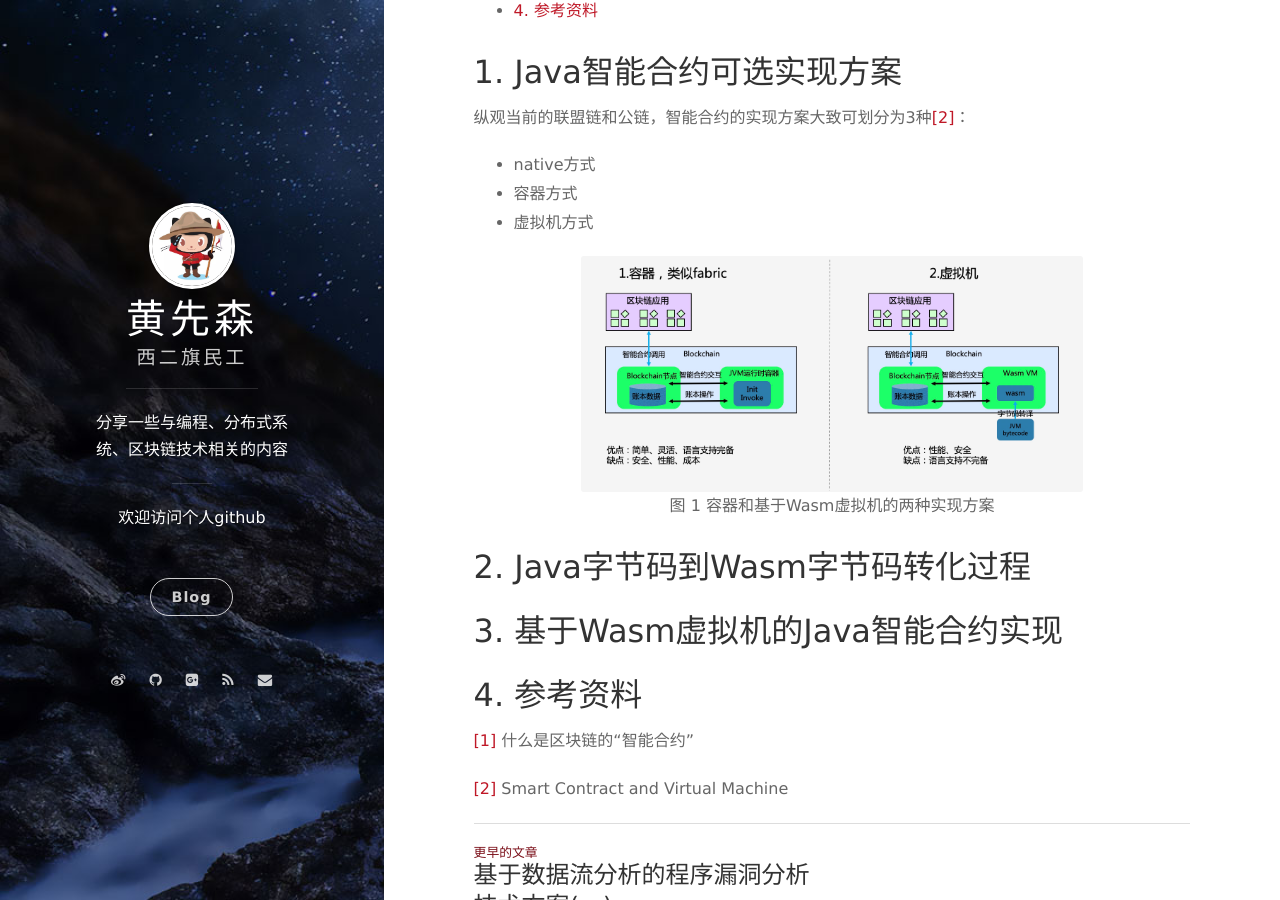
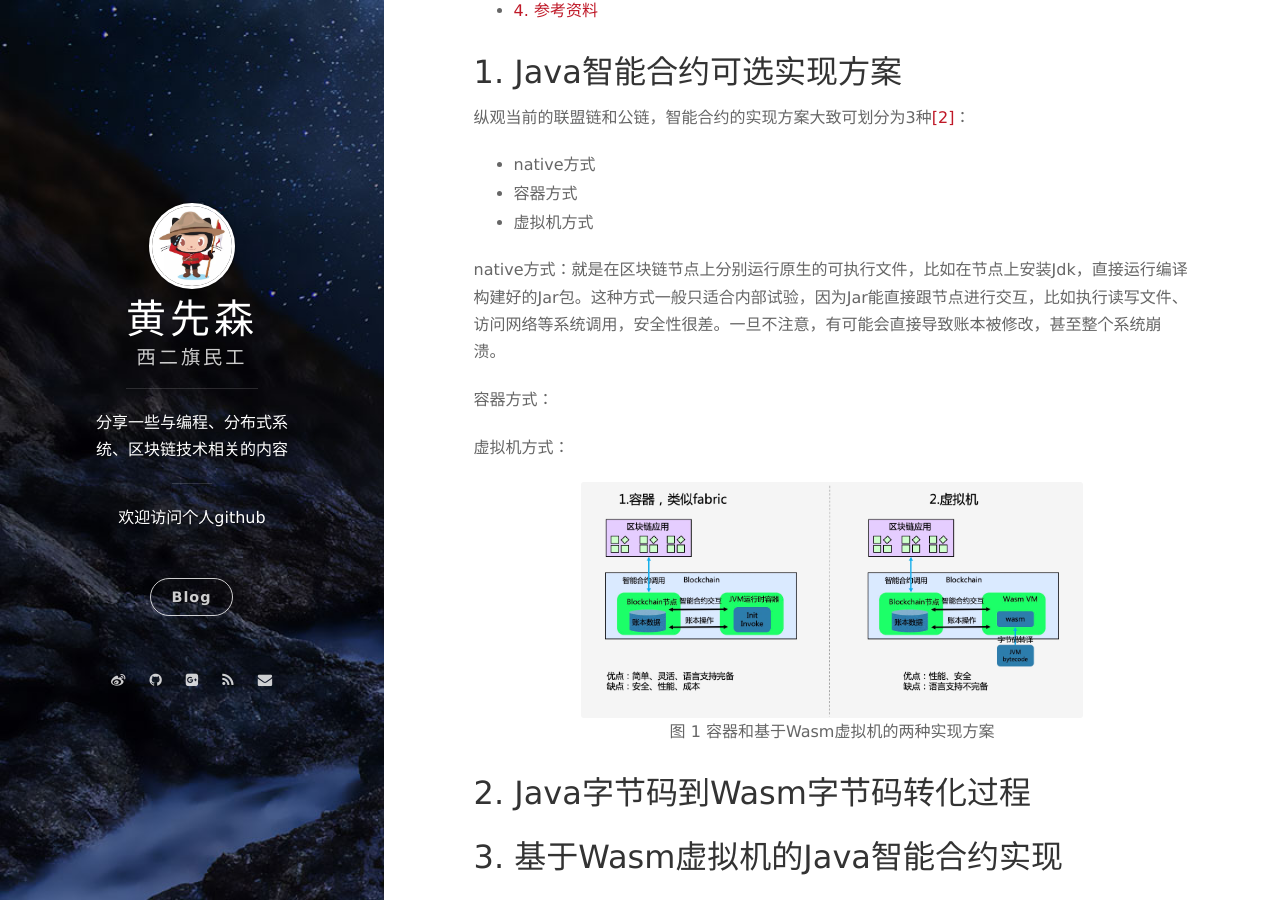
Before and after one commit to berryjam/berryjam.github.io, a Jekyll site: the page built from _posts/2020-06-20-Java智能合约实现探索.md, in a window 1280 px wide and 900 px high, scrolled down 512 px. Built offline with Jekyll 4.4.1, drawn with Linux system fonts in a browser that asks for light colours; nearby versions of some CDN libraries; comment, search, counter and statistics services are not loaded.

Commit message:
Update 2020-06-20-Java智能合约实现探索.md

```diff
--- a/_posts/2020-06-20-Java智能合约实现探索.md
+++ b/_posts/2020-06-20-Java智能合约实现探索.md
@@ -26,6 +26,11 @@ tags: 智能合约 Java字节码 Wasm字节码 虚拟机
 - 容器方式
 - 虚拟机方式
 
+native方式：就是在区块链节点上分别运行原生的可执行文件，比如在节点上安装Jdk，直接运行编译构建好的Jar包。这种方式一般只适合内部试验，因为Jar能直接跟节点进行交互，比如执行读写文件、访问网络等系统调用，安全性很差。一旦不注意，有可能会直接导致账本被修改，甚至整个系统崩溃。
+
+容器方式：
+
+虚拟机方式：
 
 <div align="center">
 <img src="https://github.com/berryjam/berryjam.github.io/blob/master/image/2020-07-06/%E6%99%BA%E8%83%BD%E5%90%88%E7%BA%A6%E5%8F%AF%E9%80%89%E6%96%B9%E6%A1%88.png?raw=true" height="70%" width="70%">
```
